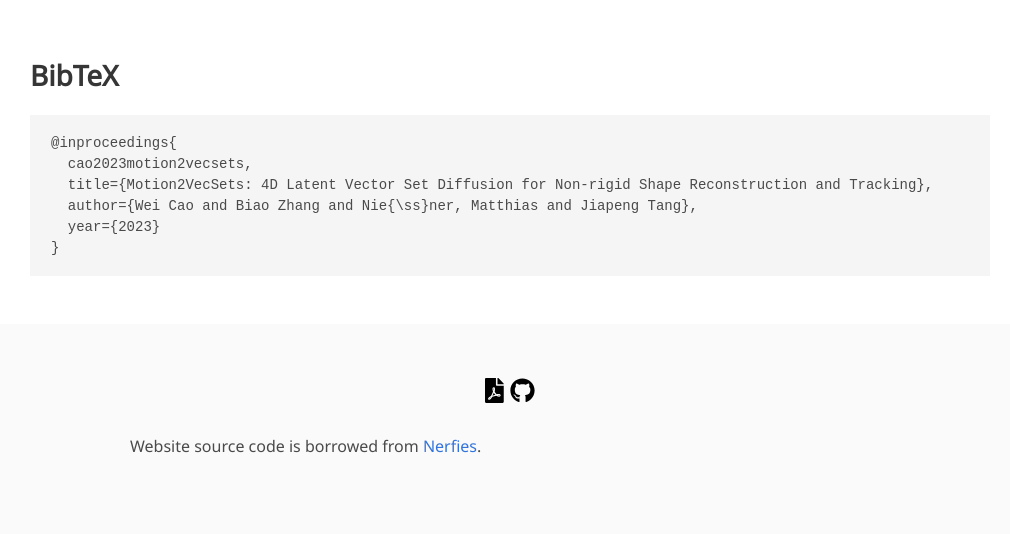
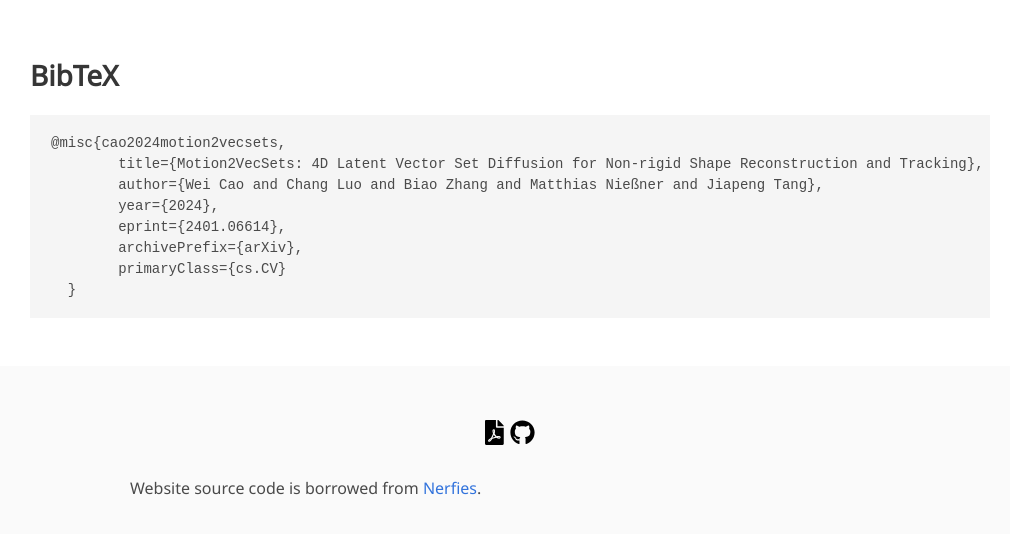
Before and after one commit to VVeiCao/VVeiCao.github.io, a Jekyll site: the page projects/Motion2VecSets/index.html, which Jekyll copies as it is, in a window 1280 px wide and 900 px high, scrolled down 5822 px, cut to the strip 304-838 px from the top of the window. Shown: the whole strip, without its empty margins (130-1140 px from the left). Built offline with Jekyll 4.4.1, drawn with Linux system fonts in a browser that asks for light colours; nearby versions of some CDN libraries; some web fonts are replaced; library files that are not in the unit come from our copies; a style sheet for code colours, icons or effects is not loaded.

Commit message:
add arcs

```diff
--- a/projects/Motion2VecSets/index.html
+++ b/projects/Motion2VecSets/index.html
@@ -113,7 +113,8 @@
               <div class="publication-links">
                 <!-- PDF Link. -->
                 <span class="link-block">
-                  <a href="#" class="external-link button is-normal is-rounded is-dark">
+                  <a href="https://arxiv.org/pdf/2401.06614.pdf"
+                    class="external-link button is-normal is-rounded is-dark">
                     <span class="icon">
                       <i class="fas fa-file-pdf"></i>
                     </span>
@@ -121,7 +122,7 @@
                   </a>
                 </span>
                 <span class="link-block">
-                  <a href="#" class="external-link button is-normal is-rounded is-dark">
+                  <a href="https://arxiv.org/abs/2401.06614" class="external-link button is-normal is-rounded is-dark">
                     <span class="icon">
                       <i class="ai ai-arxiv"></i>
                     </span>
@@ -665,11 +666,13 @@
   <section class="section" id="BibTeX">
     <div class="container is-max-desktop content">
       <h2 class="title">BibTeX</h2>
-      <pre><code>@inproceedings{
-  cao2023motion2vecsets,
+      <pre><code>@misc{cao2024motion2vecsets,
         title={Motion2VecSets: 4D Latent Vector Set Diffusion for Non-rigid Shape Reconstruction and Tracking},
-  author={Wei Cao and Biao Zhang and Nie{\ss}ner, Matthias and Jiapeng Tang},
-  year={2023}
+        author={Wei Cao and Chang Luo and Biao Zhang and Matthias Nießner and Jiapeng Tang},
+        year={2024},
+        eprint={2401.06614},
+        archivePrefix={arXiv},
+        primaryClass={cs.CV}
   }</code></pre>
     </div>
   </section>
```
Lines whose indentation alone changed are shown as unchanged.
